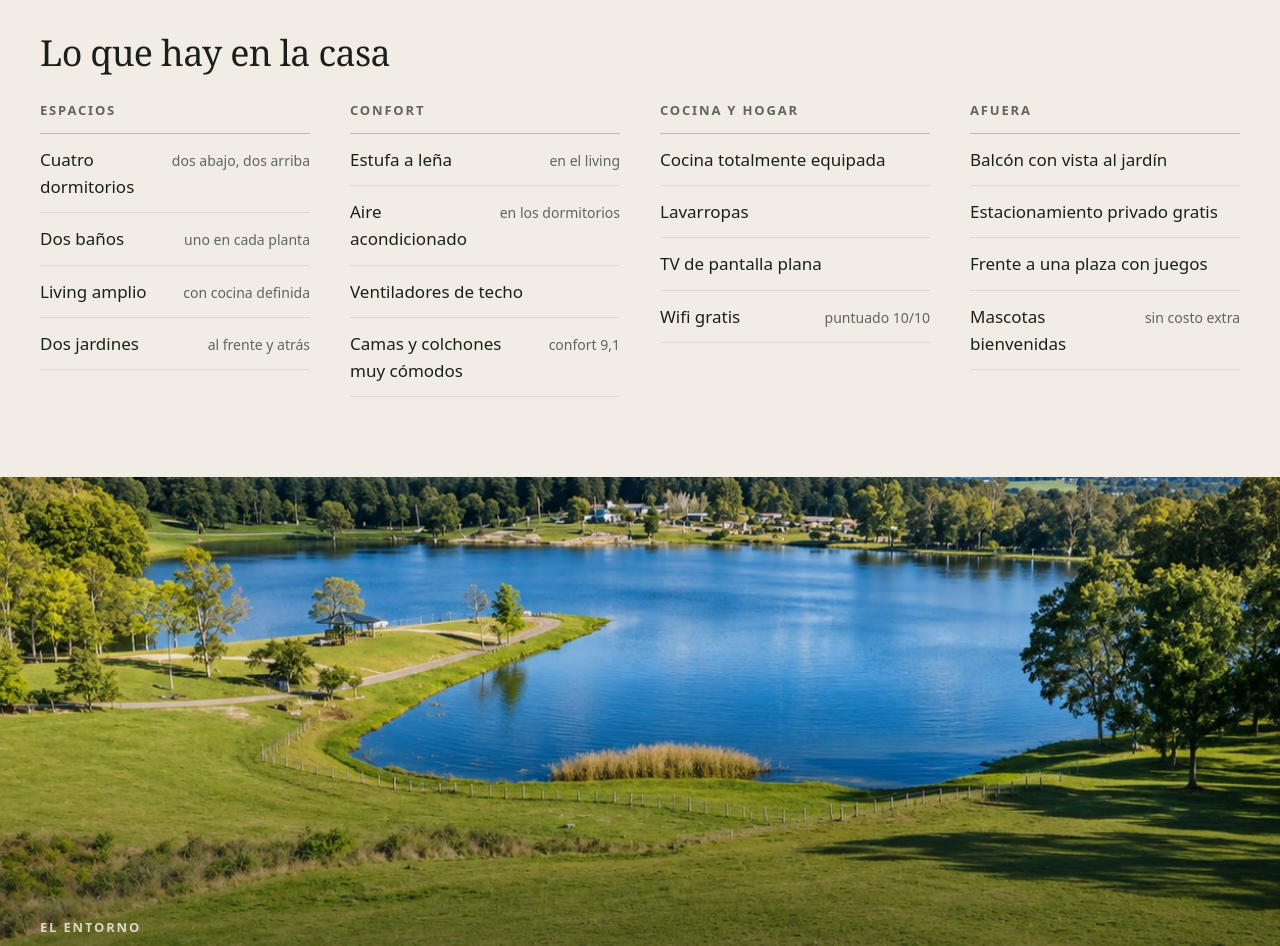
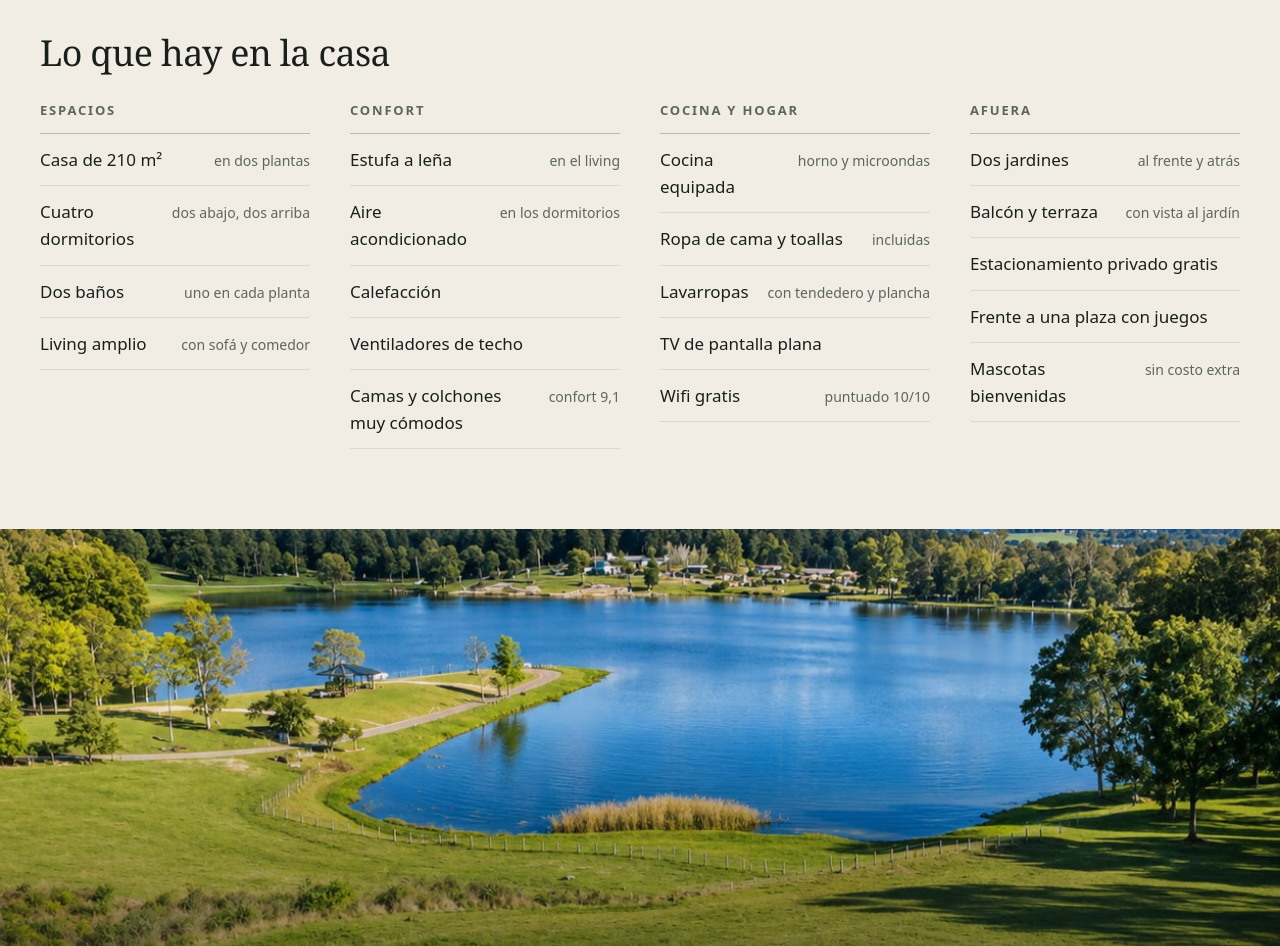
Before and after one commit to pablo-viana-qa/la-casa-del-bosque, an Astro site: page / in a window 1280 px wide. Shown: the part 1760-2706 px from the top of the page. Built offline with nearby package versions, Linux system fonts and the light colour scheme; Astro itself is replaced by a stand-in of ours; no server answers.

Commit message:
Comodidades: 210 m², calefacción, terraza, ropa de cama y toallas
Alinea la lista con lo cargado en Booking y agrega floorSize al JSON-LD.

Co-Authored-By: Claude Opus 5.5 <noreply@anthropic.com>

```diff
--- a/src/data/site.ts
+++ b/src/data/site.ts
@@ -77,10 +77,10 @@ export const amenityGroups: { title: string; items: { label: string; note?: stri
   {
     title: 'Espacios',
     items: [
+      { label: 'Casa de 210 m²', note: 'en dos plantas' },
       { label: 'Cuatro dormitorios', note: 'dos abajo, dos arriba' },
       { label: 'Dos baños', note: 'uno en cada planta' },
-      { label: 'Living amplio', note: 'con cocina definida' },
-      { label: 'Dos jardines', note: 'al frente y atrás' },
+      { label: 'Living amplio', note: 'con sofá y comedor' },
     ],
   },
   {
@@ -88,6 +88,7 @@ export const amenityGroups: { title: string; items: { label: string; note?: stri
     items: [
       { label: 'Estufa a leña', note: 'en el living' },
       { label: 'Aire acondicionado', note: 'en los dormitorios' },
+      { label: 'Calefacción' },
       { label: 'Ventiladores de techo' },
       { label: 'Camas y colchones muy cómodos', note: 'confort 9,1' },
     ],
@@ -95,8 +96,9 @@ export const amenityGroups: { title: string; items: { label: string; note?: stri
   {
     title: 'Cocina y hogar',
     items: [
-      { label: 'Cocina totalmente equipada' },
-      { label: 'Lavarropas' },
+      { label: 'Cocina equipada', note: 'horno y microondas' },
+      { label: 'Ropa de cama y toallas', note: 'incluidas' },
+      { label: 'Lavarropas', note: 'con tendedero y plancha' },
       { label: 'TV de pantalla plana' },
       { label: 'Wifi gratis', note: 'puntuado 10/10' },
     ],
@@ -104,7 +106,8 @@ export const amenityGroups: { title: string; items: { label: string; note?: stri
   {
     title: 'Afuera',
     items: [
-      { label: 'Balcón con vista al jardín' },
+      { label: 'Dos jardines', note: 'al frente y atrás' },
+      { label: 'Balcón y terraza', note: 'con vista al jardín' },
       { label: 'Estacionamiento privado gratis' },
       { label: 'Frente a una plaza con juegos' },
       { label: 'Mascotas bienvenidas', note: 'sin costo extra' },
--- a/src/layouts/Layout.astro
+++ b/src/layouts/Layout.astro
@@ -47,6 +47,7 @@ const jsonLd = {
   },
   containedInPlace: { '@type': 'Place', name: 'Balneario Iporá, Tacuarembó, Uruguay' },
   numberOfRooms: 4,
+  floorSize: { '@type': 'QuantitativeValue', value: 210, unitCode: 'MTK' },
   numberOfBathroomsTotal: 2,
   occupancy: { '@type': 'QuantitativeValue', maxValue: 8, unitText: 'huéspedes' },
   priceRange: `${pricing.currency}${nightlyPrice(pricing.minGuests)} – ${pricing.currency}${pricing.base} por noche`,
```
